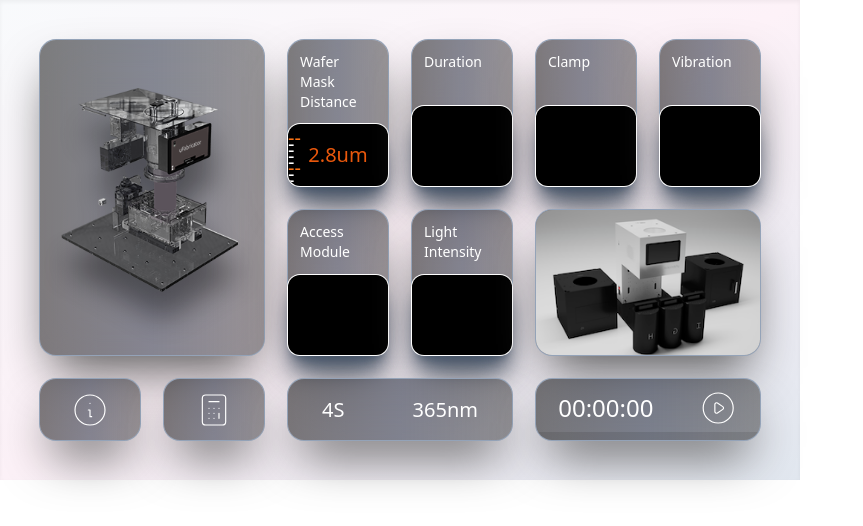
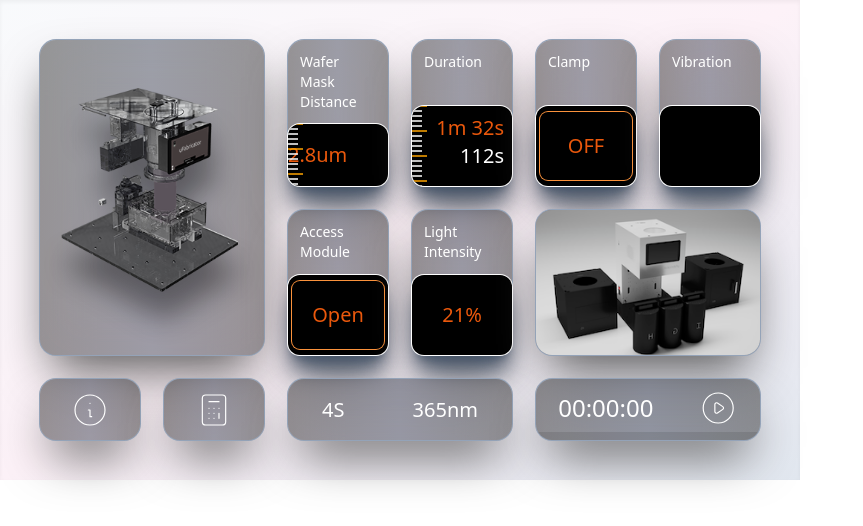
Before and after one commit to Technoculture/Microfabricator-HMI, a Svelte app: page / in a window 1280 px wide. Shown: the top 526 px of the page, without its empty margins (0-863 px from the left). Built offline with nearby package versions, Linux system fonts and the light colour scheme.

Commit message:
style: add minimal details to metric thumbnails

```diff
--- a/src/App.svelte
+++ b/src/App.svelte
@@ -21,22 +21,48 @@
 
       <Card title="Wafer Mask Distance">
         <MetricThumbnail>
-          <div class="absolute inset-0 w-8 overflow-y-scroll">
+          <div class="absolute left-0 w-full overflow-auto touch-pan-y">
             <div class="flex flex-col">
-              <span class="text-orange-500 flex flex-row h-1.5">--</span>
-              <span class="text-white h-1.5">-</span>
-              <span class="text-white h-1.5">-</span>
-              <span class="text-white h-1.5">-</span>
-              <span class="text-white h-1.5">-</span>
-              <span class="text-orange-500 flex h-1.5">--</span>
-              <span class="text-white h-1.5">-</span>
-              <span class="text-white h-1.5">-</span>
-              <span class="text-white h-1.5">-</span>
-              <span class="text-white h-1.5">-</span>
-              <span class="text-orange-500 flex h-1.5">--</span>
+              <svg height="100px" width="100px" viewBox="0 0 100 100" stroke="white" stroke-width="1">
+                <path d="M0 0 H15 Z" stroke="orange" />
+                <path d="M0 5 H10 Z" />
+                <path d="M0 10 H10 Z" />
+                <path d="M0 15 H10 Z" />
+                <path d="M0 20 H10 Z" />
+                <path d="M0 25 H15 Z" stroke="orange" />
+                <path d="M0 30 H10 Z" />
+                <path d="M0 35 H10 Z" />
+                <path d="M0 40 H10 Z" />
+                <path d="M0 45 H10 Z" />
+                <path d="M0 50 H15 Z" stroke="orange" />
+                <path d="M0 55 H10 Z" />
+                <path d="M0 60 H10 Z" />
+                <path d="M0 65 H10 Z" />
+                <path d="M0 70 H10 Z" />
+                <path d="M0 75 H15 Z" stroke="orange" />
+                <path d="M0 80 H10 Z" />
+                <path d="M0 85 H10 Z" />
+                <path d="M0 85 H10 Z" />
+                <path d="M0 90 H10 Z" />
+                <path d="M0 95 H15 Z" stroke="orange" />
+                <path d="M0 100 H10 Z" />
+                <path d="M0 105 H10 Z" />
+                <path d="M0 115 H10 Z" />
+                <path d="M0 120 H10 Z" />
+                <path d="M0 125 H15 Z" stroke="orange" />
+                <path d="M0 130 H10 Z" />
+                <path d="M0 135 H10 Z" />
+                <path d="M0 140 H10 Z" />
+                <path d="M0 145 H10 Z" />
+                <path d="M0 150 H15 Z" stroke="orange" />
+                <path d="M0 155 H10 Z" />
+                <path d="M0 160 H10 Z" />
+                <path d="M0 165 H10 Z" />
+                <path d="M0 170 H10 Z" />
+              </svg>
             </div>
           </div>
-          <span class="place-self-center justify-center">
+          <span class="place-self-center w-full">
             2.8um
           </span>
         </MetricThumbnail>
@@ -44,26 +70,87 @@
 
       <Card title="Duration">
         <MetricThumbnail>
+          <div class="absolute left-0 w-full overflow-auto touch-pan-y">
+            <div class="flex flex-col">
+              <svg height="100px" width="100px" viewBox="0 0 100 100" stroke="white" stroke-width="1">
+                <path d="M0 0 H15 Z" stroke="orange" />
+                <path d="M0 5 H10 Z" />
+                <path d="M0 10 H10 Z" />
+                <path d="M0 15 H10 Z" />
+                <path d="M0 20 H10 Z" />
+                <path d="M0 25 H15 Z" stroke="orange" />
+                <path d="M0 30 H10 Z" />
+                <path d="M0 35 H10 Z" />
+                <path d="M0 40 H10 Z" />
+                <path d="M0 45 H10 Z" />
+                <path d="M0 50 H15 Z" stroke="orange" />
+                <path d="M0 55 H10 Z" />
+                <path d="M0 60 H10 Z" />
+                <path d="M0 65 H10 Z" />
+                <path d="M0 70 H10 Z" />
+                <path d="M0 75 H15 Z" stroke="orange" />
+                <path d="M0 80 H10 Z" />
+                <path d="M0 85 H10 Z" />
+                <path d="M0 85 H10 Z" />
+                <path d="M0 90 H10 Z" />
+                <path d="M0 95 H15 Z" stroke="orange" />
+                <path d="M0 100 H10 Z" />
+                <path d="M0 105 H10 Z" />
+                <path d="M0 115 H10 Z" />
+                <path d="M0 120 H10 Z" />
+                <path d="M0 125 H15 Z" stroke="orange" />
+                <path d="M0 130 H10 Z" />
+                <path d="M0 135 H10 Z" />
+                <path d="M0 140 H10 Z" />
+                <path d="M0 145 H10 Z" />
+                <path d="M0 150 H15 Z" stroke="orange" />
+                <path d="M0 155 H10 Z" />
+                <path d="M0 160 H10 Z" />
+                <path d="M0 165 H10 Z" />
+                <path d="M0 170 H10 Z" />
+              </svg>
+            </div>
+          </div>
+          <div class="flex flex-col grow p-2">
+            <span class="place-self-end flex-row">1m 32s</span>
+            <span class="place-self-end text-xl text-white">112s</span>
+          </div>
         </MetricThumbnail>
       </Card>
 
       <Card title="Clamp">
         <MetricThumbnail>
+          <span class="place-self-center rounded-lg flex px-7 py-5 ring-1 ring-orange-400">OFF</span>
         </MetricThumbnail>
       </Card>
 
       <Card title="Vibration">
         <MetricThumbnail>
+          <svg width="100" height="100"  viewBox="0 0 100 100" stroke="white" stroke-width="1" class="absolute inset-0">
+            <polyline points="
+          		0,100
+          		30,99
+          		60,96
+          		90,91
+          		120,84
+          		150,75
+          		180,64
+          	"></polyline>
+          </svg>
         </MetricThumbnail>
       </Card>
 
       <Card title="Access Module">
         <MetricThumbnail>
+          <span class="place-self-center rounded-lg p-5 ring-1 ring-orange-400">Open</span>
         </MetricThumbnail>
       </Card>
 
       <Card title="Light Intensity">
         <MetricThumbnail>
+          <span class="place-self-center">21%</span>
+          <!-- <span>21mJ/cm2</span>
+          <span></span> -->
         </MetricThumbnail>
       </Card>
 
--- a/src/lib/Card.svelte
+++ b/src/lib/Card.svelte
@@ -10,7 +10,7 @@
   }
 </script>
 
-<div class={`${className} ${show_class} bg-gradient-to-r from-black/50 via-slate-900/50 to-black/40`} >
+<div class={`${className} ${show_class} bg-gradient-to-r from-black/40 via-slate-900/40 to-black/40`} >
   {#if title !== ""}
     <span class="p-3 text-white text-sm font-extralight grow">{ title }</span>
   {/if}
```
Also changed, not shown: src/lib/MetricThumbnail.svelte (line endings or trailing spaces).
